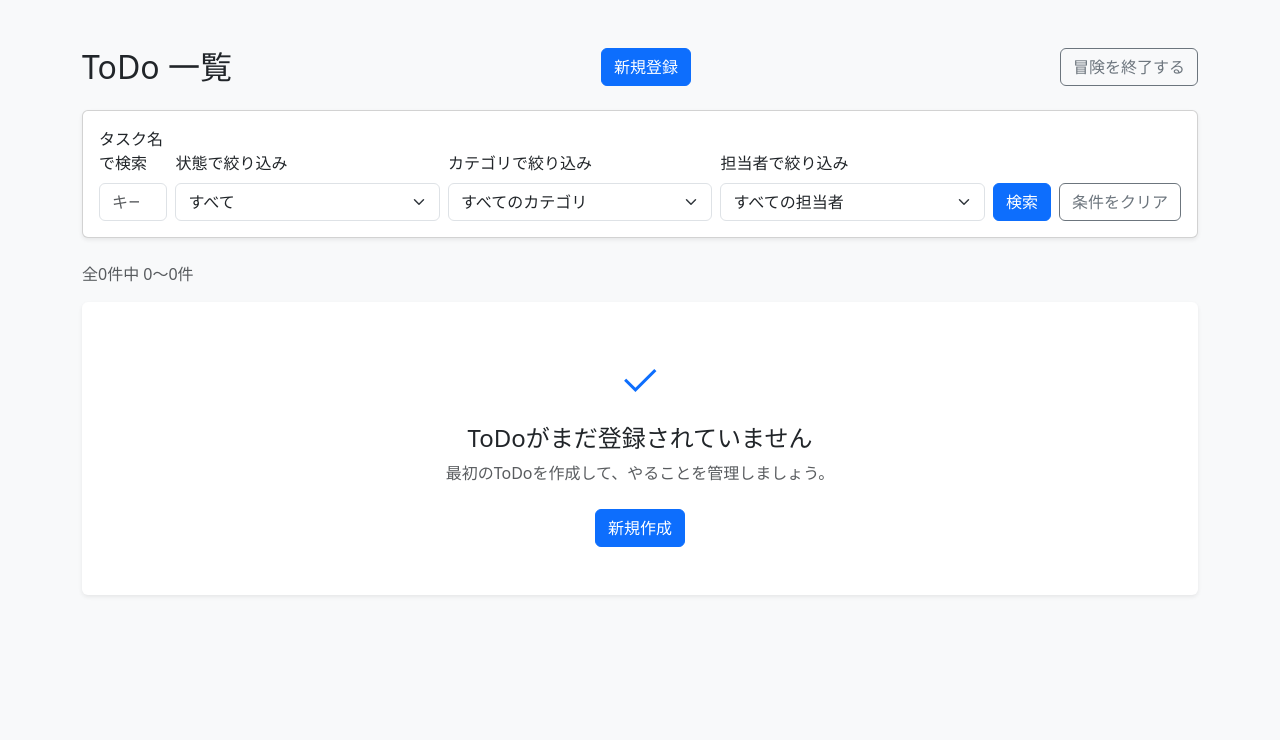
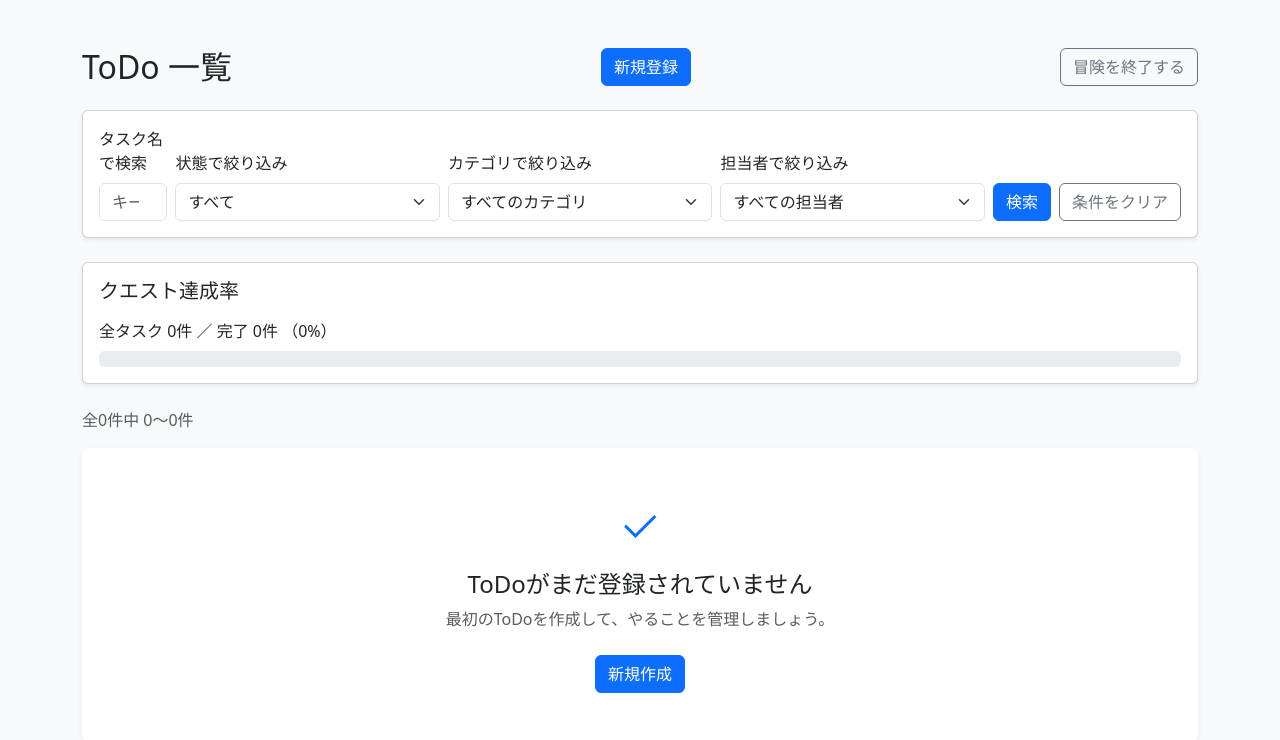
Before and after one commit to coffee-neko/20261118_2, a Spring Boot app: page /todo in a window 1280 px wide. Shown: the top 740 px of the page. Run offline with Spring Boot 4, Linux system fonts and the light colour scheme; the visitor is signed in with stand-in values (Sample User, id 1); data that the repository does not hold is empty; some of the project's set-up classes (security, data sources, template engines, error pages and the like) are left out, and stand-ins take their place.

Commit message:
達成率ゲージ機能追加
全タスク数・完了タスク数を取得するMyBatis集計SQLを追加
検索・状態・カテゴリ・担当者の絞り込みに影響されない全体集計を実装
ToDo一覧に「クエスト達成率」カードを追加
全件数・完了件数・完了率（％）を表示
Bootstrapの横棒進捗ゲージで達成率を表示
タスク0件の場合は0％で安全に表示
DB構造、認証、CSRF、既存の検索・並び替え機能は変更なし
ビルド／起動／DB操作／コミット／pushは未実施

```diff
--- a/src/main/java/com/example/demo/TodoController.java
+++ b/src/main/java/com/example/demo/TodoController.java
@@ -35,6 +35,10 @@ public class TodoController {
 		String selectedStatus = normalizeStatus(status);
 		Boolean completed = toCompleted(selectedStatus);
 		long totalCount = todoService.countByCondition(keyword, completed, categoryId, assigneeId);
+		long allTodoCount = todoService.countAll();
+		long completedTodoCount = todoService.countCompleted();
+		int completionRate = allTodoCount == 0 ? 0
+				: (int) Math.round((double) completedTodoCount * 100 / allTodoCount);
 		int totalPages = (int) Math.ceil((double) totalCount / PAGE_SIZE);
 		int currentPage = totalPages == 0 ? 1 : Math.min(Math.max(page, 1), totalPages);
 
@@ -54,6 +58,9 @@ public class TodoController {
 		model.addAttribute("currentPage", currentPage);
 		model.addAttribute("totalPages", totalPages);
 		model.addAttribute("totalCount", totalCount);
+		model.addAttribute("allTodoCount", allTodoCount);
+		model.addAttribute("completedTodoCount", completedTodoCount);
+		model.addAttribute("completionRate", completionRate);
 		model.addAttribute("startItem", startItem);
 		model.addAttribute("endItem", endItem);
 		return "todo/list";
--- a/src/main/java/com/example/demo/mapper/TodoMapper.java
+++ b/src/main/java/com/example/demo/mapper/TodoMapper.java
@@ -16,6 +16,10 @@ public interface TodoMapper {
 	long countByCondition(@Param("keyword") String keyword, @Param("completed") Boolean completed,
 			@Param("categoryId") Long categoryId, @Param("assigneeId") Long assigneeId);
 
+	long countAll();
+
+	long countCompleted();
+
 	Todo findById(Long id);
 
 	Integer findMaxDisplayOrder();
--- a/src/main/resources/templates/todo/list.html
+++ b/src/main/resources/templates/todo/list.html
@@ -77,6 +77,22 @@
             </div>
         </div>
     </form>
+
+    <section class="card shadow-sm mb-4" aria-labelledby="quest-progress-title">
+        <div class="card-body">
+            <h2 id="quest-progress-title" class="h5 mb-3">クエスト達成率</h2>
+            <p class="mb-2">
+                全タスク <span th:text="${allTodoCount}">0</span>件 ／
+                完了 <span th:text="${completedTodoCount}">0</span>件
+                （<span th:text="${completionRate}">0</span>%）
+            </p>
+            <div class="progress" role="progressbar" aria-label="クエスト達成率"
+                 aria-valuemin="0" aria-valuemax="100" th:attr="aria-valuenow=${completionRate}">
+                <div class="progress-bar" th:style="|width: ${completionRate}%;|"
+                     th:text="|${completionRate}%|">0%</div>
+            </div>
+        </div>
+    </section>
 
     <p class="text-muted mb-3" th:text="|全${totalCount}件中 ${startItem}～${endItem}件|">
         全0件中 0～0件
```
Also changed, not shown: src/main/java/com/example/demo/service/TodoService.java (+8 -0 lines), src/main/resources/mapper/TodoMapper.xml (+11 -0 lines).
